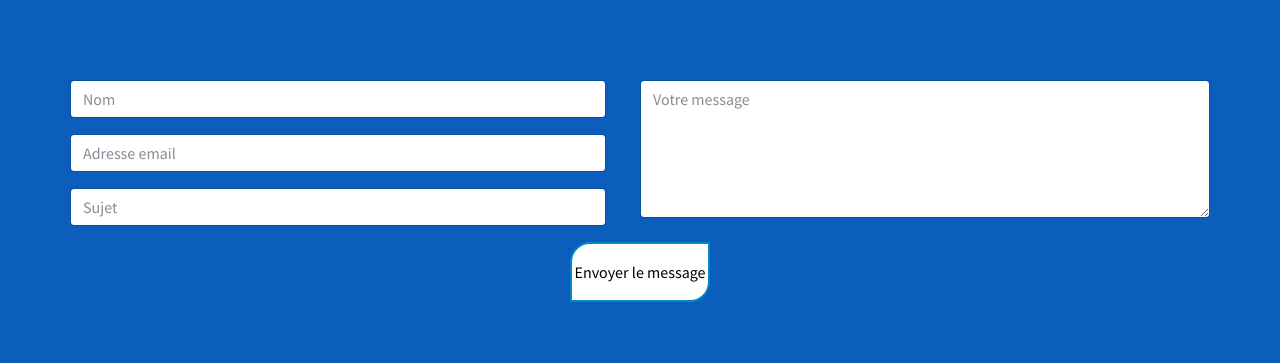
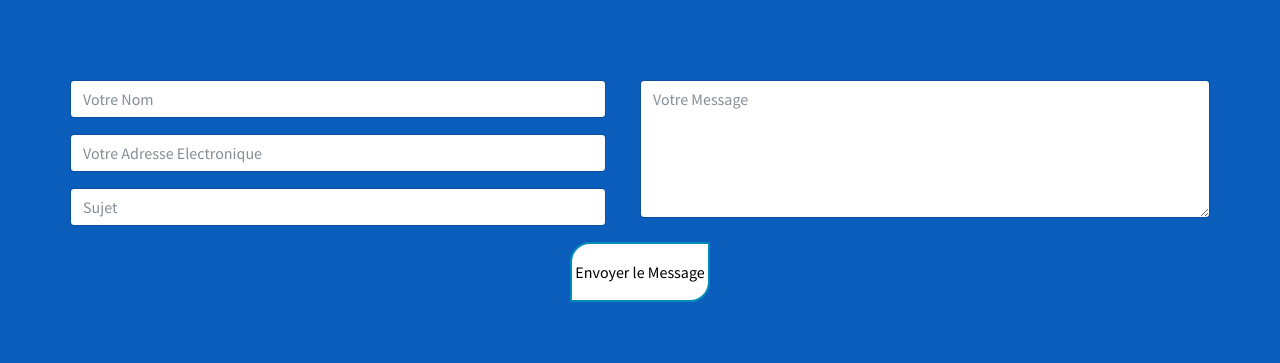
Before and after one commit to Amine372/site-lyc-e, a PHP site: page /Film-Review-Movie-Database/view/contact.php in a window 1280 px wide. Shown: the part 474-837 px from the top of the page. Run offline with PHP 8.4, Linux system fonts and the light colour scheme; some libraries are stand-ins or nearby versions; grey boxes are pictures that could not be loaded.

Commit message:
Update contact.php

```diff
--- a/view/contact.php
+++ b/view/contact.php
@@ -151,13 +151,13 @@
                           <div class="fields clearfix">
                             <div class="left-column">
                               <div class="form-group form-group-with-icon">
-                                <input id="form_name" type="text" name="nom" class="form-control" placeholder="Nom" required="required" data-error="Nom obligatoire">
+                                <input id="form_name" type="text" name="nom" class="form-control" placeholder="Votre Nom" required="required" data-error="Votre nom est obligatoire">
                                 <div class="form-control-border"></div>
                                 <div class="help-block with-errors"></div>
                               </div>
 
                               <div class="form-group form-group-with-icon">
-                                <input id="form_email" type="email" name="email" class="form-control" placeholder="Adresse email" required="required" data-error="Email non valide">
+                                <input id="form_email" type="email" name="email" class="form-control" placeholder="Votre Adresse Electronique" required="required" data-error="L'adresse mail est invalide">
                                 <div class="form-control-border"></div>
                                 <div class="help-block with-errors"></div>
                               </div>
@@ -170,14 +170,14 @@
                             </div>
                             <div class="right-column">
                               <div class="form-group form-group-with-icon">
-                                <textarea id="form_message" name="message" class="form-control" placeholder="Votre message" rows="6" required="required" data-error="Merci de bien vouloir écrire votre message"></textarea>
+                                <textarea id="form_message" name="message" class="form-control" placeholder="Votre Message" rows="6" required="required" data-error="Merci de bien vouloir écrire votre Message"></textarea>
                                 <div class="form-control-border"></div>
                                 <div class="help-block with-errors"></div>
                               </div>
                             </div>
                           </div>
 
-                          <input type="submit" class="buttonsend" value="Envoyer le message">
+                          <input type="submit" class="buttonsend" value="Envoyer le Message">
                         </div>
                       </form>
 
```
